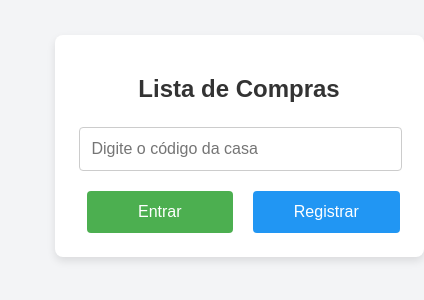
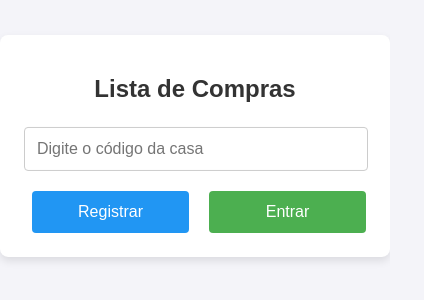
Before and after one commit to GuiSuttanni/MarketList-Front, a React (Create React App) app: page / in a window 390 px wide. Shown: the part 276-576 px from the top of the page, 424 px wide, since content can reach past the window. Built offline with nearby package versions, Linux system fonts and the light colour scheme.

Commit message:
Ajustes para responsividade em dispositivos moveis

```diff
--- a/public/index.html
+++ b/public/index.html
@@ -3,6 +3,7 @@
   <head>
     <meta charset="utf-8" />
     <link rel="icon" href="%PUBLIC_URL%/favicon.ico" />
+    <link rel="stylesheet" href="https://cdnjs.cloudflare.com/ajax/libs/font-awesome/6.0.0-beta3/css/all.min.css">
     <meta name="viewport" content="width=device-width, initial-scale=1" />
     <meta name="theme-color" content="#000000" />
     <meta
--- a/src/App.css
+++ b/src/App.css
@@ -1,26 +1,50 @@
 /* App.css */
-body {
+body, html {
   margin: 0;
-  font-family: 'Arial', sans-serif;
-  background-color: #f3f4f6;
-  color: #333;
+  padding: 0;
+  width: 100%;
+  height: 100%;
+  overflow: hidden;
   display: flex;
   justify-content: center;
   align-items: center;
-  height: 100vh;
+  background: #f4f4f9;
 }
 
 .app-container {
   width: 100%;
-  max-width: 500px;
-  margin: 20px;
+  max-width: 400px;
+  min-height: 100vh;
+  display: flex;
+  justify-content: center;
+  align-items: center;
+  box-sizing: border-box;
+  padding: 20px;
 }
 
 .centered-container {
+  width: 100%;
+}
+
+.login-container, .shopping-list-container {
+  width: 100%;
+  max-width: 100%;
+  box-sizing: border-box;
+}
+
+.items-list {
+  max-height: calc(100vh - 250px); /* Adjust according to your layout */
+  overflow-y: auto;
+}
+
+.input-group {
   display: flex;
-  flex-direction: column;
-  align-items: center;
-  gap: 20px;
+  gap: 10px;
+  margin-bottom: 20px;
+}
+
+.text-input {
+  flex: 1;
 }
 
 .logout-button {
--- a/src/components/Item.js
+++ b/src/components/Item.js
@@ -26,10 +26,10 @@ function Item({ item, onUpdate, onDelete }) {
       ) : (
         <>
           <span className="item-text">{item.text}</span>
-          <button className="edit-button" onClick={() => setIsEditing(true)}>Editar</button>
+          <button className="edit-button" onClick={() => setIsEditing(true)}><i className="fas fa-edit"></i></button>
         </>
       )}
-      <button className="delete-button" onClick={() => onDelete(item.id)}>Excluir</button>
+      <button className="delete-button" onClick={() => onDelete(item.id)}><i className="fas fa-trash"></i></button>
     </li>
   );
 }
--- a/src/components/Login.js
+++ b/src/components/Login.js
@@ -33,8 +33,8 @@ function Login({ onLogin }) {
         onChange={(e) => setHouseCode(e.target.value)}
       />
       <div className="button-group">
+        <button onClick={handleRegister}>Registrar</button>
         <button onClick={handleLogin}>Entrar</button>
-        <button onClick={handleRegister}>Registrar</button>
       </div>
     </div>
   );
--- a/src/services/shoppingListService.js
+++ b/src/services/shoppingListService.js
@@ -4,15 +4,15 @@ const API_URL = 'https://marketlist-back.onrender.com/api/shopping-list';
 
 export default {
   getItems: (houseCode) =>
-    axios.get(`${API_URL}?houseCode=${houseCode}`).then((res) => res.data),
+    axios.get(`${API_URL}?houseCode=${houseCode.toLowerCase()}`).then((res) => res.data),
   addItem: (houseCode, item) =>
-    axios.post(`${API_URL}`, { houseCode, ...item }).then((res) => res.data),
+    axios.post(`${API_URL}`, { houseCode: houseCode.toLowerCase(), ...item }).then((res) => res.data),
   updateItem: (houseCode, id, item) =>
-    axios.put(`${API_URL}/${houseCode}/${id}`, item).then((res) => res.data),
+    axios.put(`${API_URL}/${houseCode.toLowerCase()}/${id}`, item).then((res) => res.data),
   deleteItem: (houseCode, id) =>
-    axios.delete(`${API_URL}/${houseCode}/${id}`),
+    axios.delete(`${API_URL}/${houseCode.toLowerCase()}/${id}`),
   verifyHouse: (houseCode) =>
-    axios.get(`${API_URL}/house/${houseCode}`).then((res) => res.data.exists),
+    axios.get(`${API_URL}/house/${houseCode.toLowerCase()}`).then((res) => res.data.exists),
   registerHouse: (houseCode) =>
-    axios.post(`${API_URL}/house`, { houseCode }).then((res) => res.data),
+    axios.post(`${API_URL}/house`, { houseCode: houseCode.toLowerCase() }).then((res) => res.data),
 };
--- a/src/styles/Login.css
+++ b/src/styles/Login.css
@@ -7,7 +7,11 @@
   width: 100%;
   max-width: 400px;
   text-align: center;
-  margin: 0 auto; /* Center the container horizontally */
+  margin: 0 auto;
+  position: absolute;
+  top: 50%;
+  left: 50%;
+  transform: translate(-50%, -50%);
 }
 
 .login-container h1 {
@@ -54,11 +58,11 @@
 }
 
 .button-group button:first-child {
-  background: #4CAF50;
+  background: #2196F3;
   color: white;
 }
 
 .button-group button:last-child {
-  background: #2196F3;
+  background: #4CAF50;
   color: white;
 }
```
